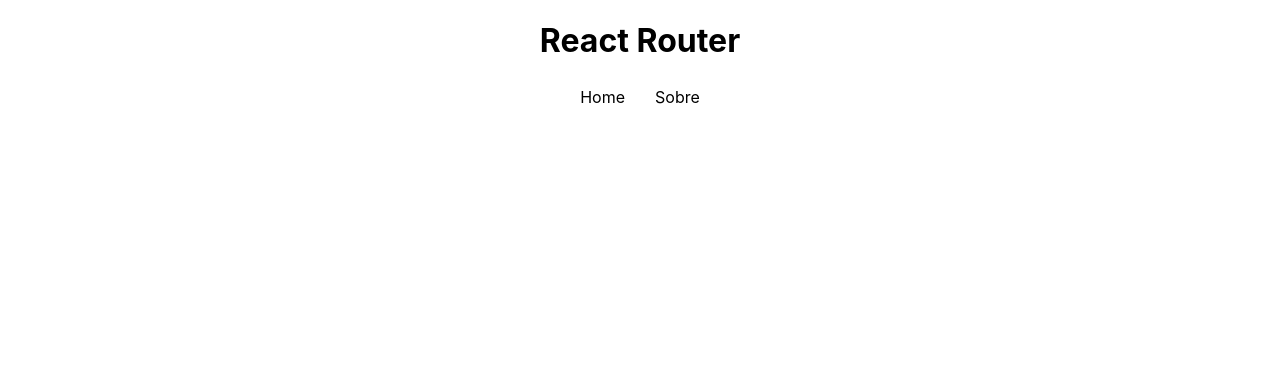
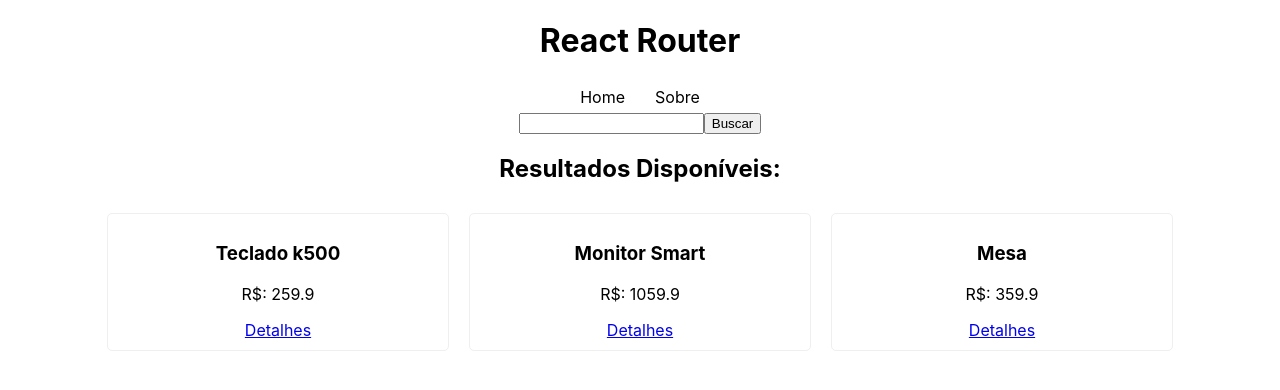
Before and after one commit to CaioHayashi/React-do-Zero-2, a React (Create React App) app in the folder REACT-ROUTER/router/: page /search in a window 1280 px wide. Shown: the top 390 px of the page. Built offline with nearby package versions, Linux system fonts and the light colour scheme; data requests are answered from the project's data file.

Commit message:
concluded react router

```diff
--- a/REACT-ROUTER/router/src/App.js
+++ b/REACT-ROUTER/router/src/App.js
@@ -1,16 +1,19 @@
 import "./App.css";
 
 // 1 - config react router
-import { BrowserRouter, Routes, Route } from "react-router-dom";
+import { BrowserRouter, Routes, Route, Navigate } from "react-router-dom";
 
 //components
 import NavBar from "./components/NavBar";
+import SearchForm from "./components/SearchForm";
 
 //pages
 import Home from "./Pages/Home";
 import About from "./Pages/About";
 import Product from "./Pages/Product";
 import Info from "./Pages/Info";
+import NoFound from "./Pages/NoFound";
+import Search from "./Pages/Search";
 
 function App() {
 	return (
@@ -20,6 +23,8 @@
 			{/*// 2- links com react router*/}
 			<BrowserRouter>
 				<NavBar />
+				{/*  9 - Search Form */}
+				<SearchForm />
 				<Routes>
 					<Route path="/" element={<Home />} />
 					<Route path="/about" element={<About />} />
@@ -27,6 +32,12 @@
 					<Route path="/products/:id" element={<Product />} />
 					{/* 6 - Nested route */}
 					<Route path="/products/:id/info" element={<Info />} />
+					{/* Search */}
+					<Route path="/search" element={<Search />} />
+					{/* 10 - Redirect */}
+					<Route path="/company" element={<Navigate to="/about" />} />
+					{/*  7 - no match route */}
+					<Route path="*" element={<NoFound />} />
 				</Routes>
 			</BrowserRouter>
 		</div>
--- /dev/null
+++ b/REACT-ROUTER/router/src/Pages/NoFound.js
@@ -0,0 +1,9 @@
+const NoFound = () => {
+	return (
+		<>
+			<h1>404</h1>;<p>Não há nada aqui =)</p>;
+		</>
+	);
+};
+
+export default NoFound;
--- /dev/null
+++ b/REACT-ROUTER/router/src/Pages/Search.js
@@ -0,0 +1,29 @@
+import { useSearchParams, Link } from "react-router-dom";
+import { useFetch } from "../hooks/useFetch";
+
+const Search = () => {
+	const [searchParams] = useSearchParams();
+	const url = "http://localhost:3000/products?" + searchParams;
+
+	const { data: items, loading, error } = useFetch(url);
+
+	return (
+		<div>
+			<h2>Resultados Disponíveis:</h2>
+			{loading && <p>Carregando dados...</p>} {error && <p>{error}</p>}
+			<ul className="products">
+				{items &&
+					items.map((item) => (
+						<li key={item.id}>
+							<h3>{item.name} </h3>
+							<p>R$: {item.price} </p>
+							{/* 4 - Rota dinâmica */}
+							<Link to={`/products/${item.id}`}>Detalhes</Link>
+						</li>
+					))}
+			</ul>
+		</div>
+	);
+};
+
+export default Search;
--- a/REACT-ROUTER/router/src/components/NavBar.css
+++ b/REACT-ROUTER/router/src/components/NavBar.css
@@ -13,3 +13,8 @@
 nav a:hover {
 	color: #ccc;
 }
+
+.active {
+	background-color: #000;
+	color: white;
+}
--- a/REACT-ROUTER/router/src/components/NavBar.js
+++ b/REACT-ROUTER/router/src/components/NavBar.js
@@ -2,13 +2,21 @@
 import "./NavBar.css";
 
 // 2- links com react router
-import { Link } from "react-router-dom";
+import { /* Link ,*/ NavLink } from "react-router-dom";
 
 const NavBar = () => {
 	return (
 		<nav>
-			<Link to="/">Home</Link>
-			<Link to="/about">Sobre</Link>
+			{/* 			<Link to="/">Home</Link>
+			<Link to="/about">Sobre</Link> */}
+			<NavLink
+				to="/"
+				end
+				/* 				className={({ isActive }) => (isActive ? "isActive" : "isNotActive")} */
+			>
+				Home
+			</NavLink>
+			<NavLink to="/about">Sobre</NavLink>
 		</nav>
 	);
 };
--- /dev/null
+++ b/REACT-ROUTER/router/src/components/SearchForm.js
@@ -0,0 +1,22 @@
+import { useNavigate } from "react-router-dom";
+
+import { useState } from "react";
+
+const SearchForm = () => {
+	const navegate = useNavigate();
+	const [query, setQuery] = useState();
+
+	const handleSubmit = (e) => {
+		e.preventDefault(); // para não recarregar a página
+
+		navegate("search?q=" + query);
+	};
+	return (
+		<form onSubmit={handleSubmit}>
+			<input type="text" onChange={(e) => setQuery(e.target.value)} />
+			<input type="submit" value="Buscar" />
+		</form>
+	);
+};
+
+export default SearchForm;
```
